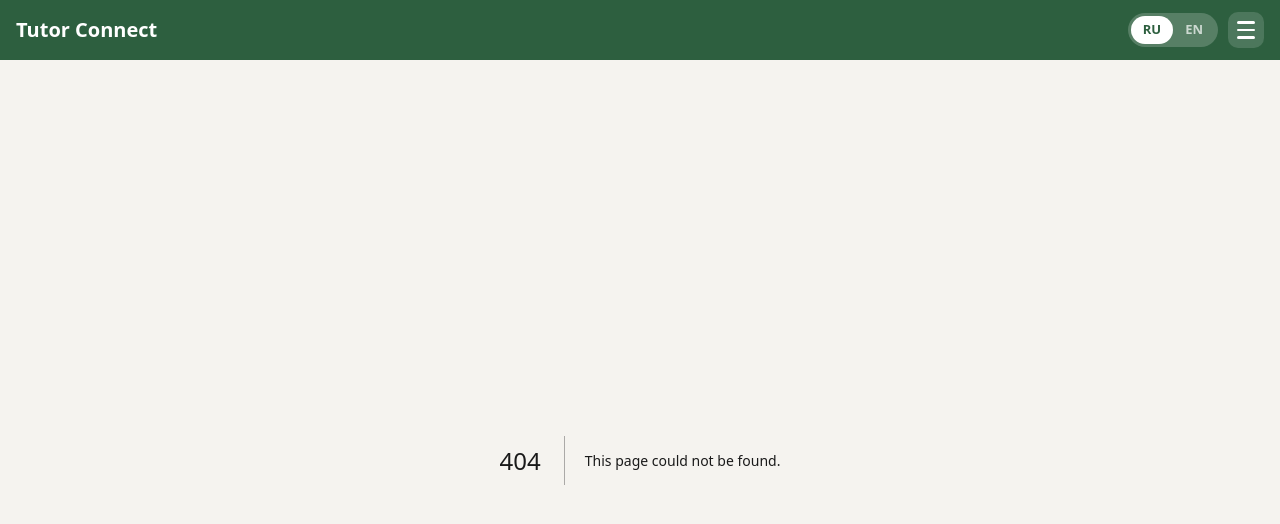
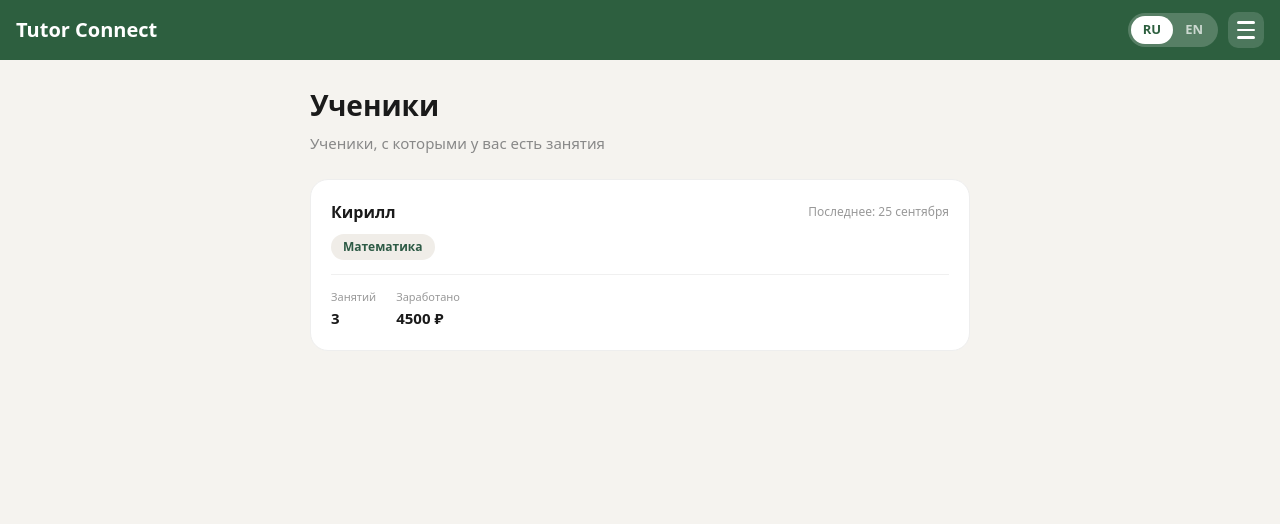
Before and after one commit to yaroslavnapril/tutor-connect, a Next.js app: page /students in a window 1280 px wide. Before the commit this address had no page. Shown: the top 524 px of the page. Built offline with nearby package versions, Linux system fonts and the light colour scheme.

Commit message:
Create page.tsx

```diff
--- /dev/null
+++ b/app/students/page.tsx
@@ -0,0 +1,103 @@
+'use client'
+
+import { useState, useEffect } from 'react'
+import { Booking } from '../data/bookings'
+import { CURRENT_TUTOR_ID } from '../data/currentUser'
+import { loadAllBookings } from '../data/bookingHelpers'
+
+interface StudentSummary {
+  name: string
+  lessonsCount: number
+  totalEarned: number
+  lastDate: string
+  subjects: string[]
+}
+
+export default function StudentsPage() {
+  const [bookings, setBookings] = useState<Booking[]>([])
+  const [mounted, setMounted] = useState(false)
+
+  useEffect(() => {
+    setMounted(true)
+    setBookings(loadAllBookings())
+  }, [])
+
+  if (!mounted) return null
+
+  const mine = bookings.filter(b => b.tutorId === CURRENT_TUTOR_ID && (b.status === 'confirmed' || b.status === 'completed'))
+
+  const map: Record<string, StudentSummary> = {}
+  mine.forEach(b => {
+    if (!map[b.studentName]) {
+      map[b.studentName] = { name: b.studentName, lessonsCount: 0, totalEarned: 0, lastDate: b.date, subjects: [] }
+    }
+    const s = map[b.studentName]
+    s.lessonsCount += 1
+    s.totalEarned += b.price
+    if (b.date > s.lastDate) s.lastDate = b.date
+    if (!s.subjects.includes(b.subject)) s.subjects.push(b.subject)
+  })
+
+  const students = Object.values(map).sort((a, b) => b.lastDate.localeCompare(a.lastDate))
+
+  return (
+    <>
+      <style dangerouslySetInnerHTML={{__html: `
+        .st-page { background:#F5F3EF; min-height:100vh; padding-bottom:48px; }
+        .st-container { max-width:700px; margin:0 auto; padding:24px 20px; }
+        .st-title { font-size:28px; font-weight:800; margin-bottom:6px; color:#1A1A1A; }
+        .st-subtitle { font-size:15px; color:#888; margin-bottom:24px; }
+        .st-list { display:flex; flex-direction:column; gap:14px; }
+        .st-card { background:white; border-radius:18px; padding:20px; border:1px solid #eee; }
+        .st-top { display:flex; justify-content:space-between; align-items:center; margin-bottom:10px; }
+        .st-name { font-weight:700; font-size:16px; }
+        .st-last { font-size:12px; color:#999; }
+        .st-subjects { display:flex; gap:6px; flex-wrap:wrap; margin-bottom:14px; }
+        .st-subject-tag { padding:4px 12px; background:#F0EDE8; color:#2D5A45; border-radius:999px; font-size:12px; font-weight:600; }
+        .st-stats { display:flex; gap:20px; padding-top:14px; border-top:1px solid #f0f0f0; }
+        .st-stat-label { font-size:11px; color:#999; margin-bottom:2px; }
+        .st-stat-value { font-size:15px; font-weight:800; color:#1A1A1A; }
+        .st-empty { text-align:center; padding:48px 20px; color:#999; background:white; border-radius:18px; border:1px dashed #ddd; }
+      `}} />
+      <div className="st-page">
+        <div className="st-container">
+          <h1 className="st-title">Ученики</h1>
+          <p className="st-subtitle">Ученики, с которыми у вас есть занятия</p>
+
+          {students.length === 0 ? (
+            <div className="st-empty">Пока нет учеников с подтверждёнными занятиями</div>
+          ) : (
+            <div className="st-list">
+              {students.map(s => (
+                <div key={s.name} className="st-card">
+                  <div className="st-top">
+                    <div className="st-name">{s.name}</div>
+                    <div className="st-last">Последнее: {formatDate(s.lastDate)}</div>
+                  </div>
+                  <div className="st-subjects">
+                    {s.subjects.map(subj => <span key={subj} className="st-subject-tag">{subj}</span>)}
+                  </div>
+                  <div className="st-stats">
+                    <div>
+                      <div className="st-stat-label">Занятий</div>
+                      <div className="st-stat-value">{s.lessonsCount}</div>
+                    </div>
+                    <div>
+                      <div className="st-stat-label">Заработано</div>
+                      <div className="st-stat-value">{s.totalEarned} ₽</div>
+                    </div>
+                  </div>
+                </div>
+              ))}
+            </div>
+          )}
+        </div>
+      </div>
+    </>
+  )
+}
+
+function formatDate(iso: string) {
+  const d = new Date(iso)
+  return d.toLocaleDateString('ru-RU', { day: 'numeric', month: 'long' })
+}
```
